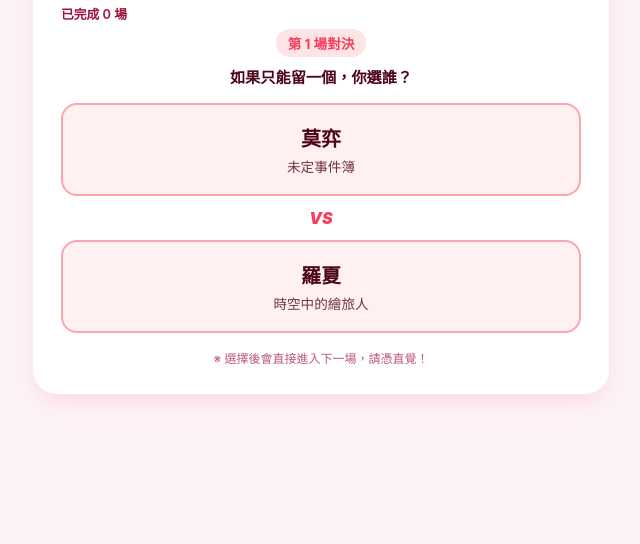
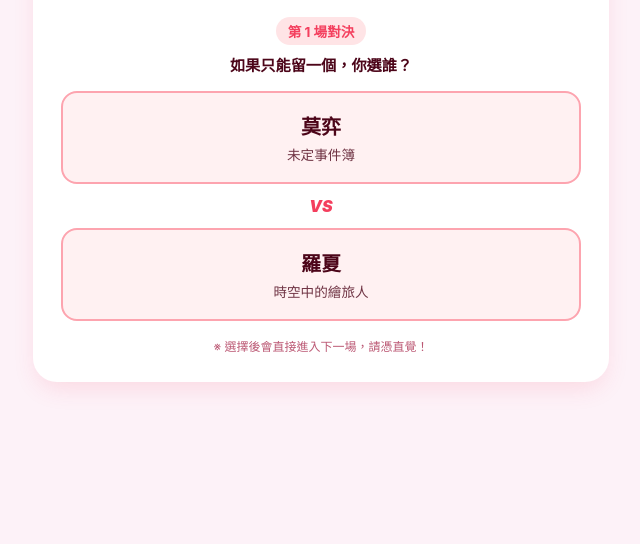
Before and after one commit to oforw2412/love-game, a plain HTML site: page index.html in a window 1280 px wide. Shown: the part 256-800 px from the top of the page, without its empty margins (319-959 px from the left). Drawn offline with Linux system fonts and the light colour scheme.

Commit message:
Remove progress info from game box
Removed progress info display from the game box.

```diff
--- a/index.html
+++ b/index.html
@@ -281,9 +281,6 @@
 
     <!-- 遊戲區 -->
     <div id="game-box">
-      <div class="progress-info">
-        <span id="progress-text">已完成 0 場</span>
-      </div>
 
       <div id="match-tag" class="match-tag">第 1 場對決</div>
 
@@ -456,7 +453,6 @@
       document.getElementById('game-1').textContent = charData[p2] || "";
 
       document.getElementById('match-tag').textContent = `第 ${totalMatchesDone + 1} 場對決`;
-      document.getElementById('progress-text').textContent = `已完成 ${totalMatchesDone} 場`;
 
       isProcessingClick = false; // 允許進行下一次點擊
     }
```
